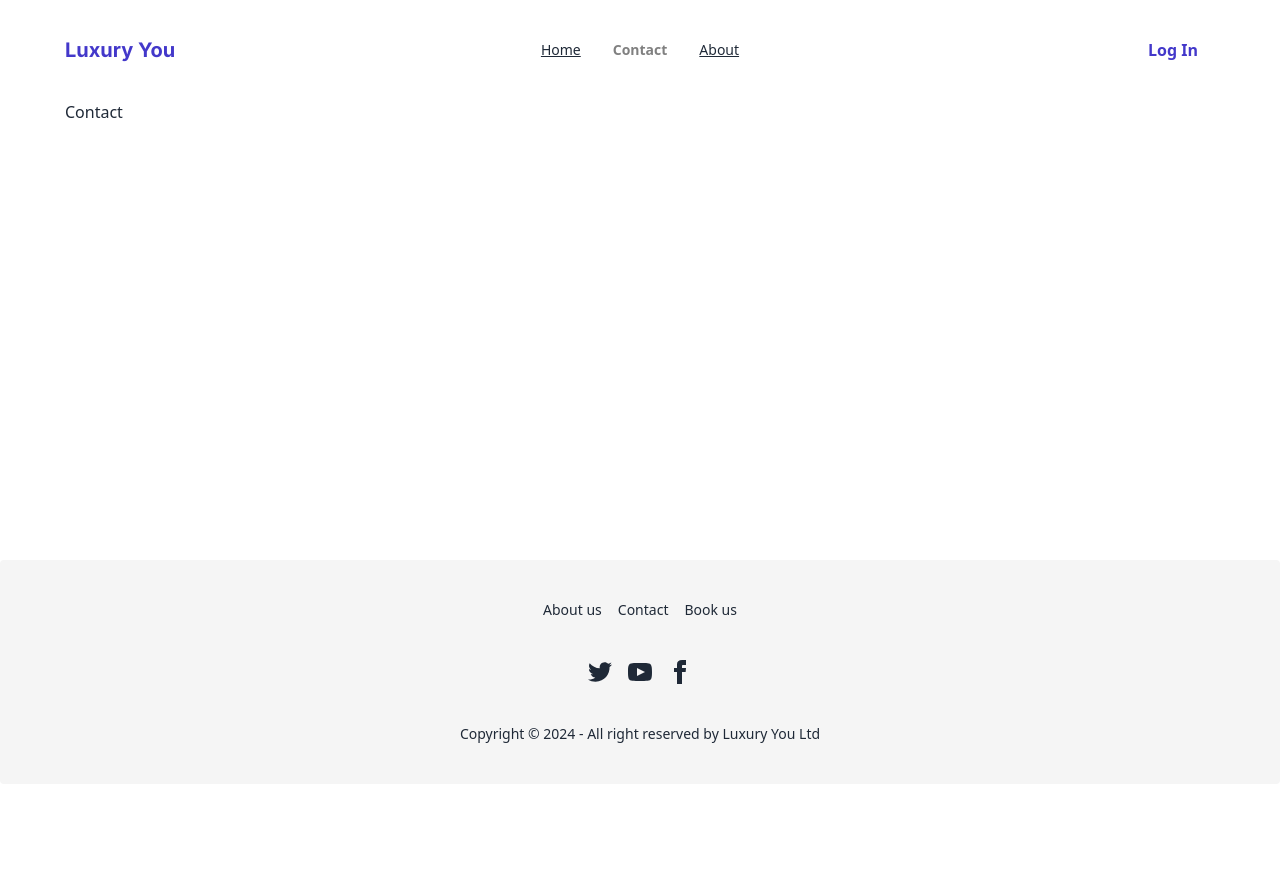
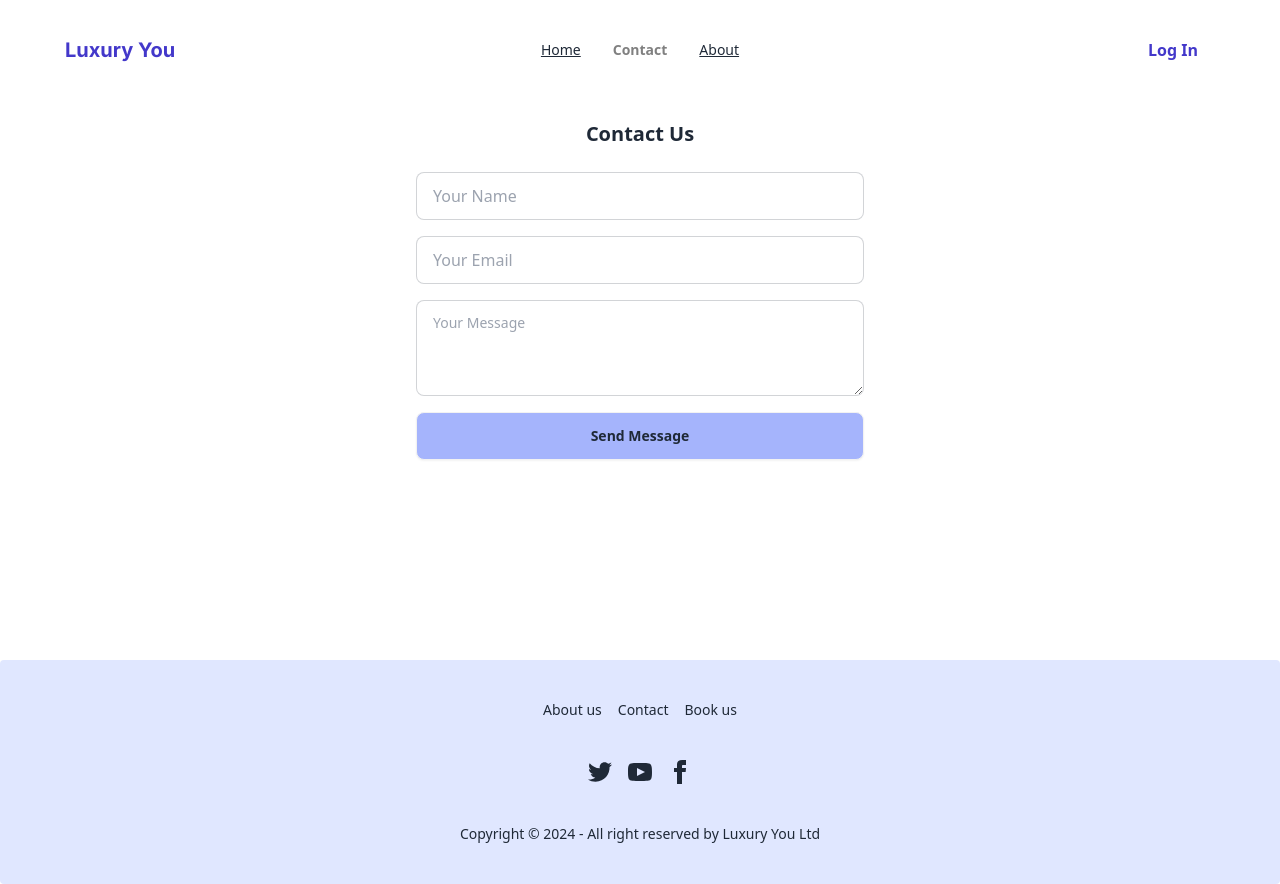
Before and after one commit to Nisha0202/luxury_you, a React (Vite) app: page /contact in a window 1280 px wide. Before the commit the page ends 800 px from the top, so only its background shows below. Built offline with nearby package versions, Linux system fonts and the light colour scheme; no server answers.

Commit message:
extra two routes

```diff
--- a/src/components/Footer.jsx
+++ b/src/components/Footer.jsx
@@ -1,12 +1,13 @@
 import React from 'react'
+import { Link } from 'react-router-dom'
 
 export default function Footer() {
   return (
-    <footer className="footer footer-center p-10 bg-[#f5f5f5] text-base-content rounded mt-auto">
+    <footer className="footer footer-center p-10 bg-indigo-100 text-base-content rounded mt-auto">
   <nav className="grid grid-flow-col gap-4">
-    <a className="link link-hover">About us</a>
-    <a className="link link-hover">Contact</a>
-    <a className="link link-hover">Book us</a>
+    <Link to='/about' className="link link-hover">About us</Link>
+    <Link to='/contact' className="link link-hover">Contact</Link>
+    <Link className="link link-hover">Book us</Link>
   </nav>
   <nav>
     <div className="grid grid-flow-col gap-4">
--- a/src/pages/About.jsx
+++ b/src/pages/About.jsx
@@ -1,11 +1,27 @@
 import React from 'react'
 import { Helmet } from 'react-helmet'
-
+import Slider from '../components/Slider'
 export default function About() {
   return (
     <div>
        <Helmet>
         <title>Luxury You - About</title>
-      </Helmet>About</div>
+      </Helmet>
+        <div className="container p-4">
+            <h1 className="text-xl font-bold text-center mb-6">About Luxury You</h1>
+            <p className="text-sm text-gray-700 max-w-prose mx-auto text-center">
+                Luxury You is the premier destination for those seeking to live in the lap of luxury.
+                With an exclusive collection of penthouses, resorts, villas, and mansions, we offer
+                unparalleled opulence and comfort. Our properties are located in the most sought-after
+                destinations around the world, providing breathtaking views and world-class amenities.
+            </p>
+            <div className="my-6 text-center">
+                <Slider/>
+                <p className="text-sm text-gray-500 my-1">Examples of our luxurious properties.</p>
+            </div>
+        </div>
+
+
+      </div>
   )
 }
--- a/src/pages/Contact.jsx
+++ b/src/pages/Contact.jsx
@@ -3,10 +3,24 @@ import { Helmet } from 'react-helmet'
 
 export default function Contact() {
   return (
-    <div>
-       <Helmet>
+
+ <div className="container  p-8">
+           <Helmet>
         <title>Luxury You - Contact</title>
       </Helmet>
-      Contact</div>
+      <div className='p-5'>
+  <h1 className="text-xl font-bold text-center mb-6 px-4">Contact Us</h1>
+            <div className="max-w-md mx-auto">
+                <form className="flex flex-col gap-4">
+                    <input type="text" placeholder="Your Name" className="input input-bordered" />
+                    <input type="email" placeholder="Your Email" className="input input-bordered" />
+                    <textarea placeholder="Your Message" className="textarea textarea-bordered h-24"></textarea>
+                    <button type="submit" className="btn bg-indigo-300">Send Message</button>
+                </form>
+            </div>
+      </div>
+
+        </div>
+
   )
 }
```
